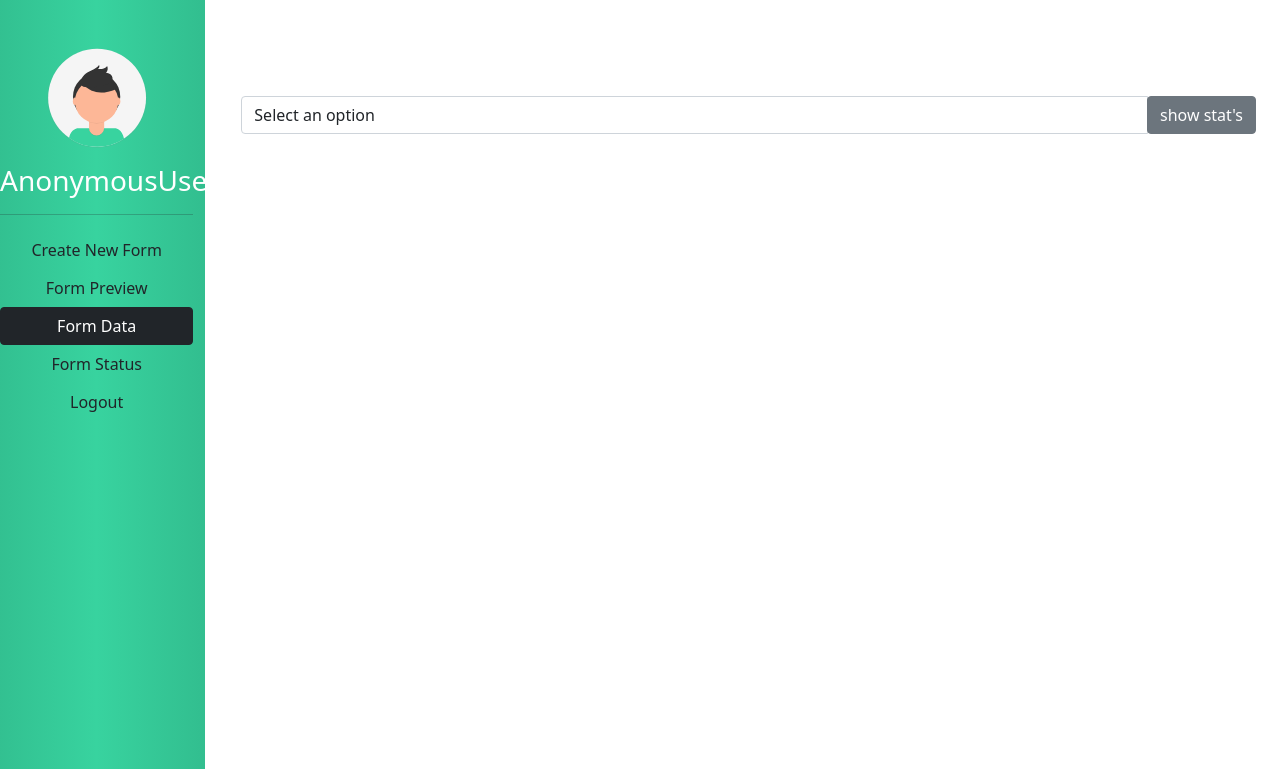
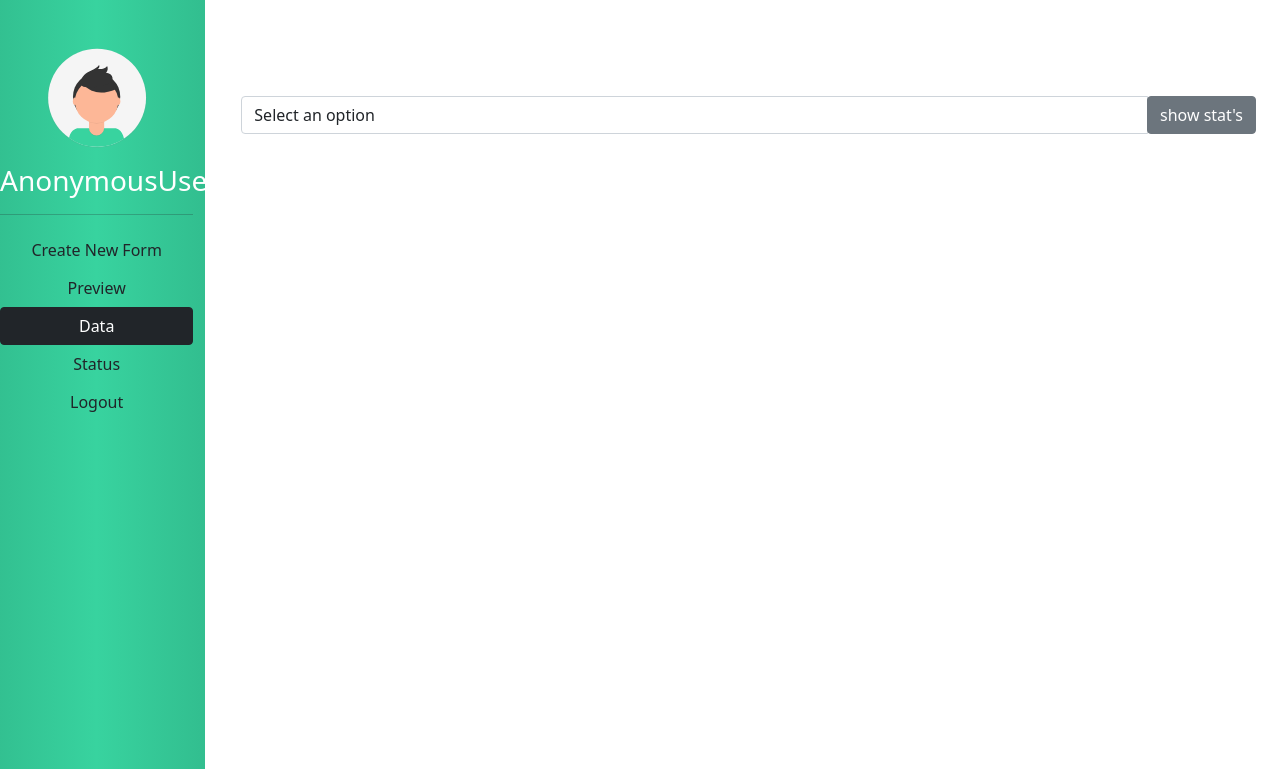
Before and after one commit to mohdabrar728/Feedback-Form, a Django app: page /formdata in a window 1280 px wide. Shown: the top 769 px of the page. Run offline with Django 3.2, Linux system fonts and the light colour scheme; data that the repository does not hold is empty.

Commit message:
Update base.html

```diff
--- a/FeedbackForm/templates/base.html
+++ b/FeedbackForm/templates/base.html
@@ -59,9 +59,9 @@
         <hr class="border-light">
         <nav class="nav flex-column text-center" id="hover-color">
             <a href="/home" class="btn {{home}} button3" style="width:100%;">Create New Form</a>
-            <a href="/formpreview" class="btn {{services}} button3">Form Preview</a>
-            <a href="/formdata" class="btn {{formdata}} button3">Form Data</a>
-            <a href="/stats" class="btn {{stats}} button3">Form Status</a>
+            <a href="/formpreview" class="btn {{services}} button3">Preview</a>
+            <a href="/formdata" class="btn {{formdata}} button3">Data</a>
+            <a href="/stats" class="btn {{stats}} button3">Status</a>
             <a href="/logout" class="btn {{contact}} button3">Logout</a>
         </nav>
       </div>
```
